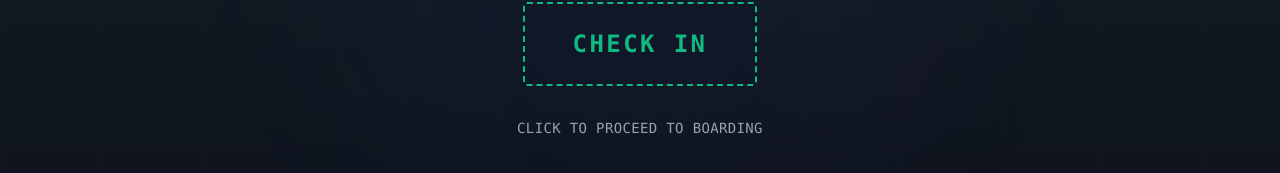
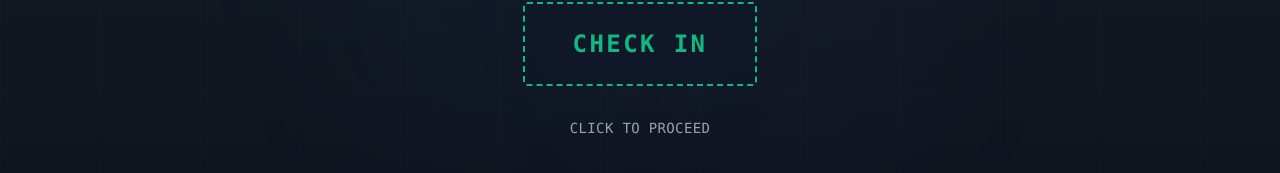
Before and after one commit to asankar04/asankar04, a React (Vite) app: page / in a window 1280 px wide. Shown: the part 411-584 px from the top of the page. Built offline with nearby package versions, Linux system fonts and the light colour scheme.

Commit message:
text changes

```diff
--- a/src/components/CheckIn.tsx
+++ b/src/components/CheckIn.tsx
@@ -84,7 +84,7 @@ export default function CheckIn({
         transition={{ duration: 0.6, delay: 1.2 }}
         className="text-gray-400 text-sm font-mono mt-8 tracking-wide"
       >
-        CLICK TO PROCEED TO BOARDING
+        CLICK TO PROCEED
       </motion.p>
     </motion.div>
   );
--- a/src/components/Projects/Projects.tsx
+++ b/src/components/Projects/Projects.tsx
@@ -57,7 +57,7 @@ export default function Projects({
           className="text-sm font-mono opacity-80"
           style={{ color: color.primary }}
         >
-          AIRSPACE - ANIT-SANKAR-PROJ
+          AIRSPACE - ANIT-SANKAR-PROJECTS
         </p>
       </motion.div>
 
```
